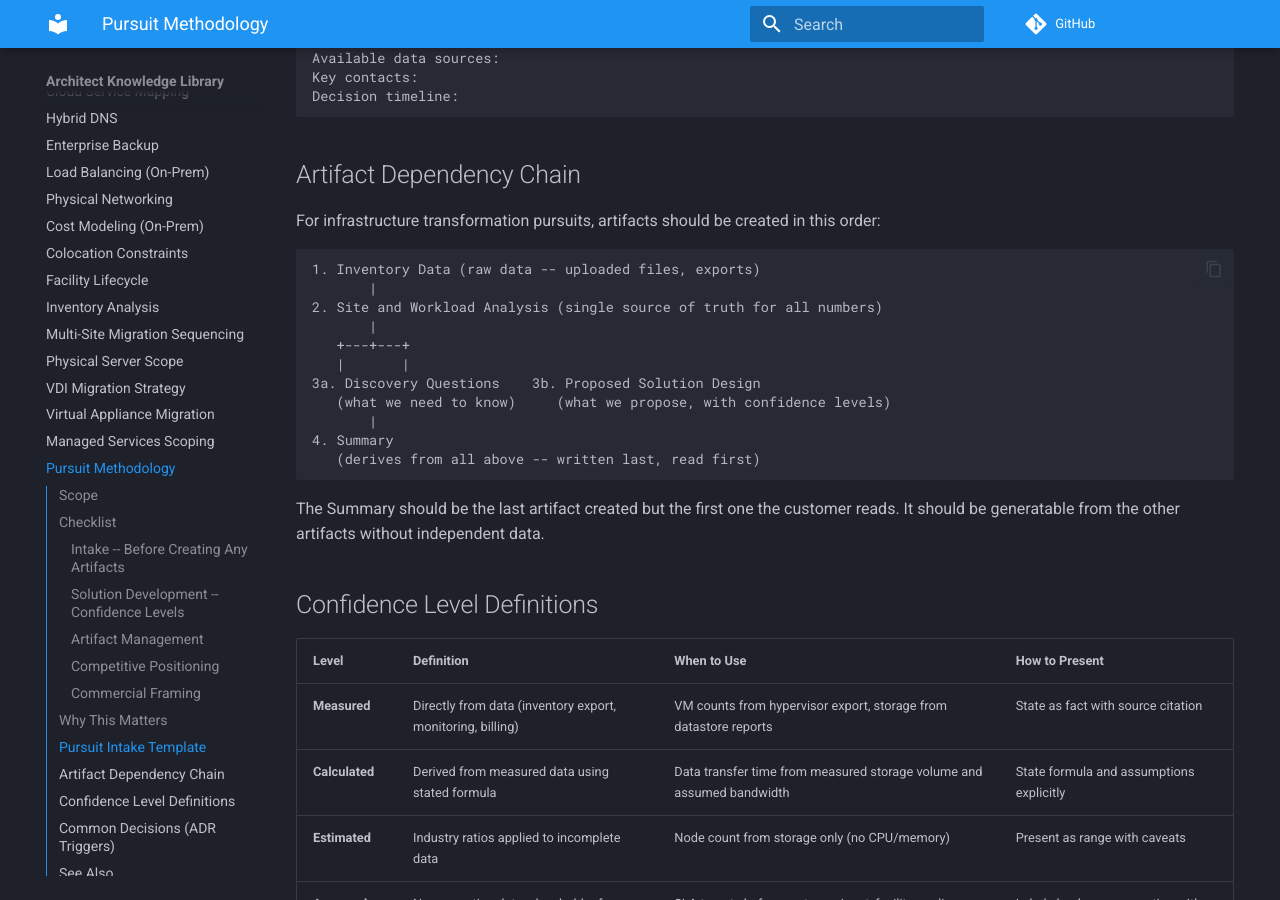
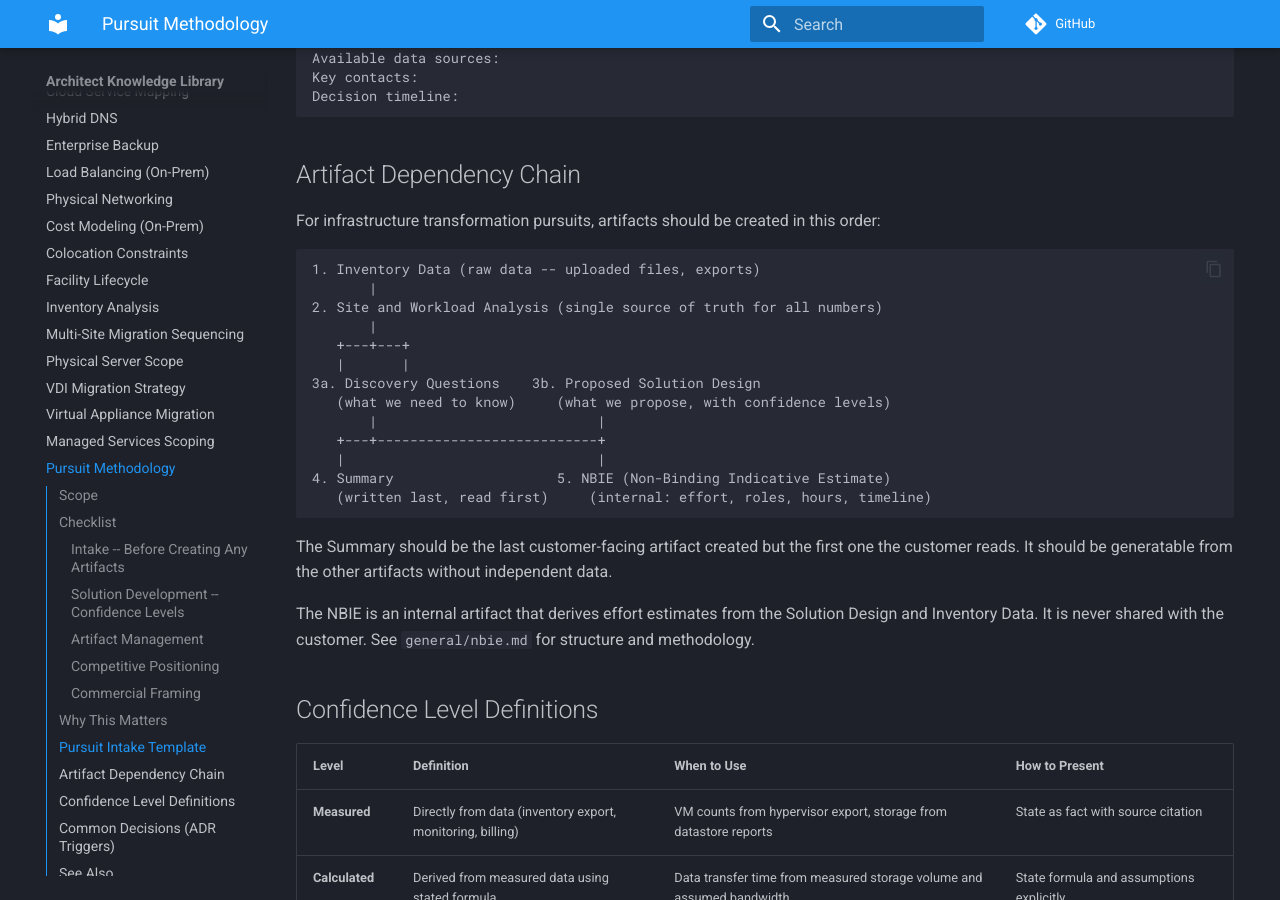
Before and after one commit to ErikEvenson/architect, an MkDocs documentation site: the page built from knowledge/general/pursuit-methodology.md, in a window 1280 px wide and 900 px high, scrolled down 3604 px. Built offline with MkDocs 1.6.1 and Material for MkDocs 9.7.7, drawn with Linux system fonts in a browser that asks for light colours; comment, search, counter and statistics services are not loaded; some of the changed text lies outside the part shown.

Commit message:
Knowledge library: update workflow, pursuit methodology, and project instructions
- Fix duplicate step numbering in WORKFLOW.md (closes #127)
- Fix path prefix inconsistency in WORKFLOW.md (closes #143)
- Update pursuit methodology artifact dependency chain to include NBIE
- Add knowledge library usage instructions to CLAUDE.md

Co-Authored-By: Claude Opus 4.6 (1M context) <noreply@anthropic.com>

````diff
--- a/knowledge/general/pursuit-methodology.md
+++ b/knowledge/general/pursuit-methodology.md
@@ -103,12 +103,16 @@ For infrastructure transformation pursuits, artifacts should be created in this
    |       |
 3a. Discovery Questions    3b. Proposed Solution Design
    (what we need to know)     (what we propose, with confidence levels)
-       |
-4. Summary
-   (derives from all above -- written last, read first)
+       |                           |
+   +---+---------------------------+
+   |                               |
+4. Summary                    5. NBIE (Non-Binding Indicative Estimate)
+   (written last, read first)     (internal: effort, roles, hours, timeline)
 ```
 
-The Summary should be the last artifact created but the first one the customer reads. It should be generatable from the other artifacts without independent data.
+The Summary should be the last customer-facing artifact created but the first one the customer reads. It should be generatable from the other artifacts without independent data.
+
+The NBIE is an internal artifact that derives effort estimates from the Solution Design and Inventory Data. It is never shared with the customer. See `general/nbie.md` for structure and methodology.
 
 ## Confidence Level Definitions
 
@@ -133,4 +137,5 @@ The Summary should be the last artifact created but the first one the customer r
 - `general/inventory-analysis.md` -- Infrastructure inventory analysis methodology
 - `general/managed-services-scoping.md` -- Managed services commercial and operational scoping
 - `general/capacity-planning.md` -- Capacity planning methodology
+- `general/nbie.md` -- Non-Binding Indicative Estimate structure and methodology
 - `general/multi-site-migration-sequencing.md` -- Multi-site migration wave planning
````
Also changed, not shown: CLAUDE.md (+4 -1 lines), knowledge/WORKFLOW.md (+4 -4 lines).
